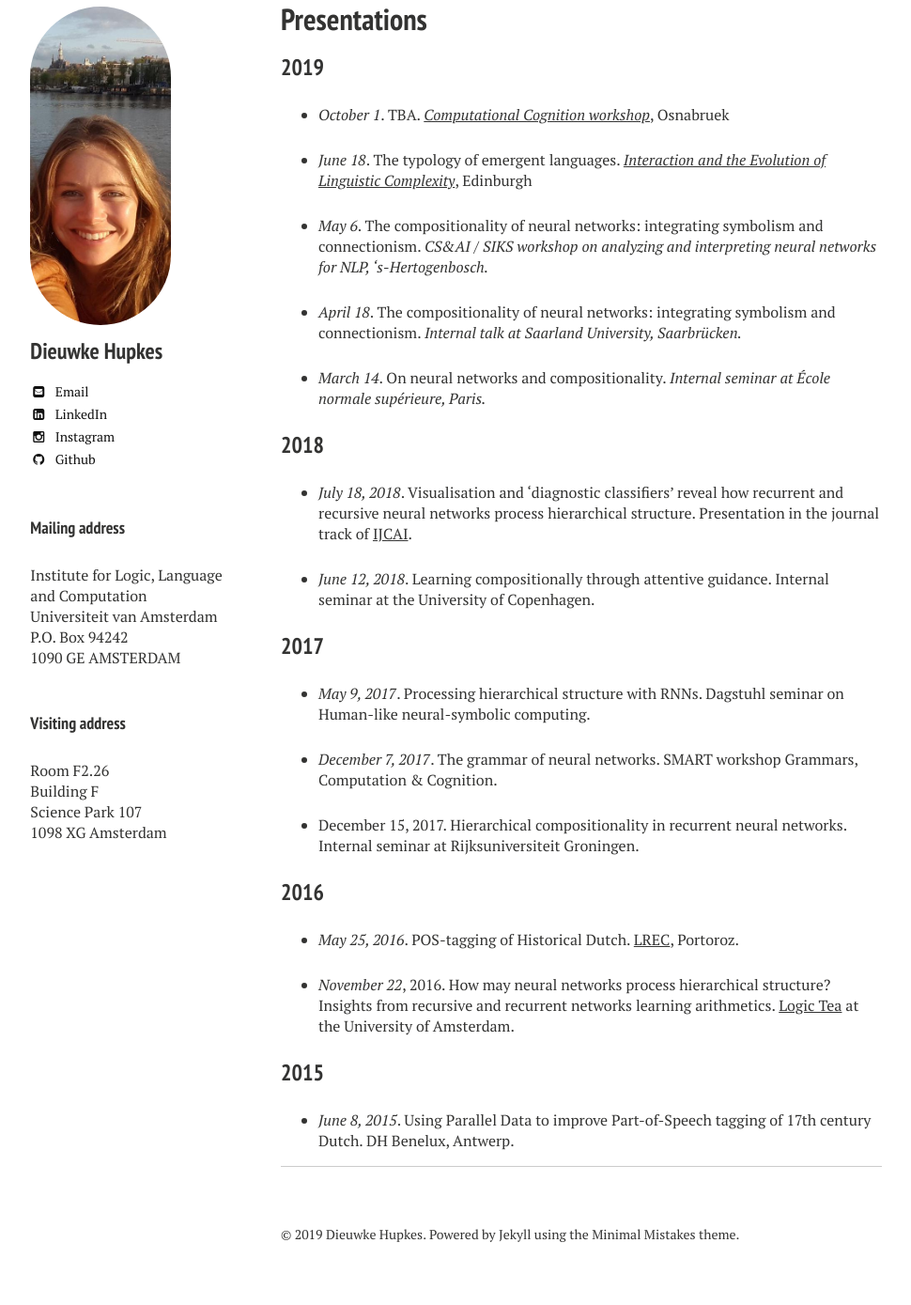
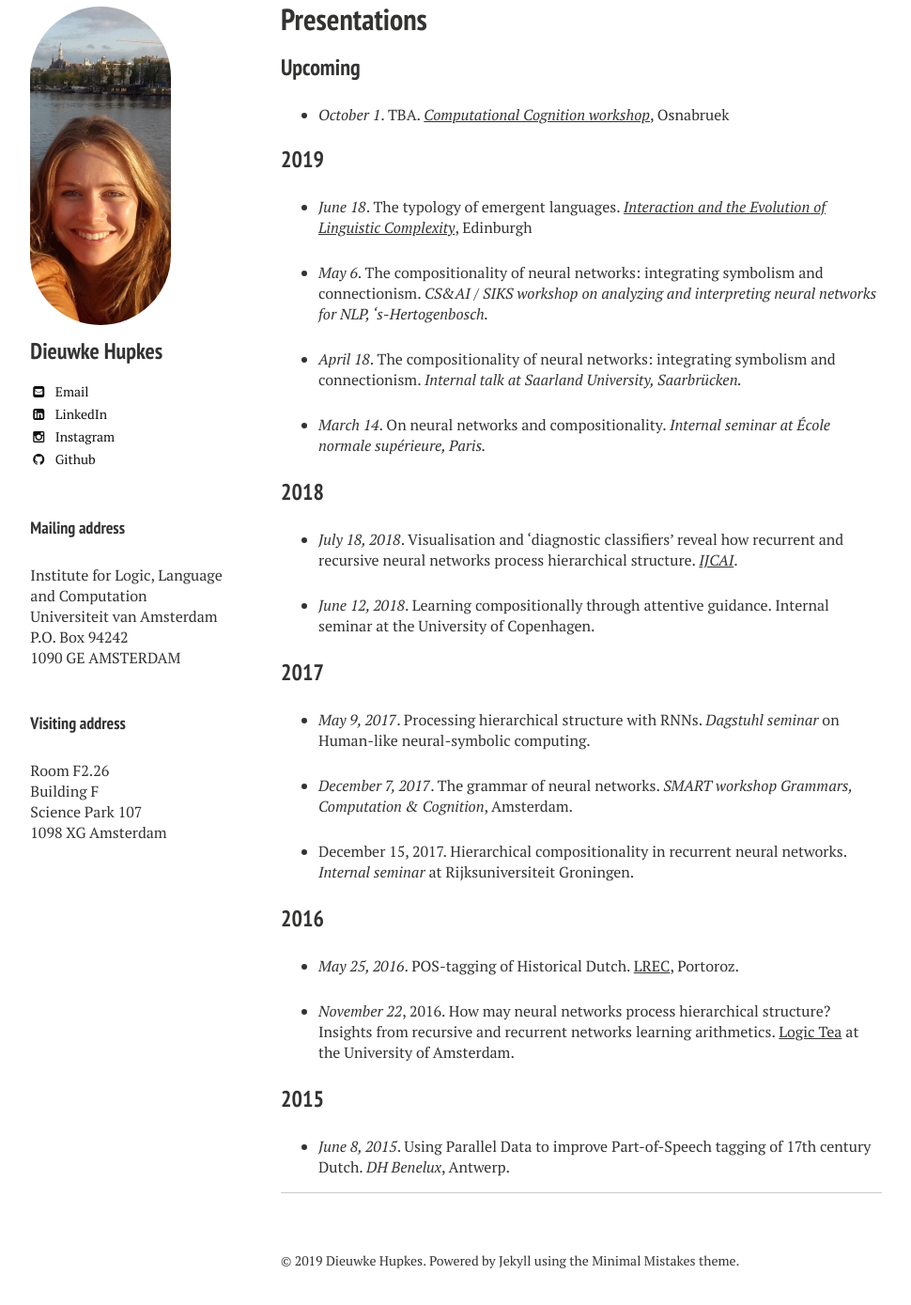
Before and after one commit to dieuwkehupkes/dieuwkehupkes.github.io, a Jekyll site: the page built from talks.md, in a window 1280 px wide and 1400 px high, scrolled down 417 px. Shown: the top 1389 px of the window at 94% size, without its empty margins (21-991 px from the left). Built offline with Jekyll 4.4.1, drawn with Linux system fonts in a browser that asks for light colours; nearby versions of some CDN libraries.

Commit message:
Do some reformatting

```diff
--- a/talks.md
+++ b/talks.md
@@ -10,9 +10,11 @@ image:
 
 {% include _toc.html %}
 
-### 2019
+### Upcoming
 
 *  *October 1*. TBA. [*Computational Cognition workshop*](http://www.comco2019.com/), Osnabruek
+
+### 2019
 
 * *June 18*. The typology of emergent languages.  [*Interaction and the Evolution of Linguistic Complexity*](http://www.lel.ed.ac.uk/cle/index.php/ielc2019), Edinburgh
 
@@ -27,7 +29,7 @@ image:
 
 ### 2018
 
-* *July 18, 2018*. Visualisation and 'diagnostic classifiers' reveal how recurrent and recursive neural networks process hierarchical structure. Presentation in the journal track of [IJCAI](http://static.ijcai.org/2018-Program.html).
+* *July 18, 2018*. Visualisation and 'diagnostic classifiers' reveal how recurrent and recursive neural networks process hierarchical structure. [*IJCAI*](http://static.ijcai.org/2018-Program.html).
 
 
 * *June 12, 2018*. Learning compositionally through attentive guidance. Internal seminar at the University of Copenhagen.
@@ -35,11 +37,11 @@ image:
 
 ### 2017
 
-* *May 9, 2017*. Processing hierarchical structure with RNNs. Dagstuhl seminar on Human-like neural-symbolic computing.
+* *May 9, 2017*. Processing hierarchical structure with RNNs. *Dagstuhl seminar* on Human-like neural-symbolic computing.
 
-* *December 7, 2017*. The grammar of neural networks. SMART workshop Grammars, Computation & Cognition.
+* *December 7, 2017*. The grammar of neural networks. *SMART workshop Grammars, Computation & Cognition*, Amsterdam.
 
-* December 15, 2017. Hierarchical compositionality in recurrent neural networks. Internal seminar at Rijksuniversiteit Groningen.
+* December 15, 2017. Hierarchical compositionality in recurrent neural networks. *Internal seminar* at Rijksuniversiteit Groningen.
 
 ### 2016
 
@@ -49,4 +51,4 @@ image:
 
 ### 2015
 
-* *June 8, 2015*. Using Parallel Data to improve Part-of-Speech tagging of 17th century Dutch. DH Benelux, Antwerp.
+* *June 8, 2015*. Using Parallel Data to improve Part-of-Speech tagging of 17th century Dutch. *DH Benelux*, Antwerp.
```
